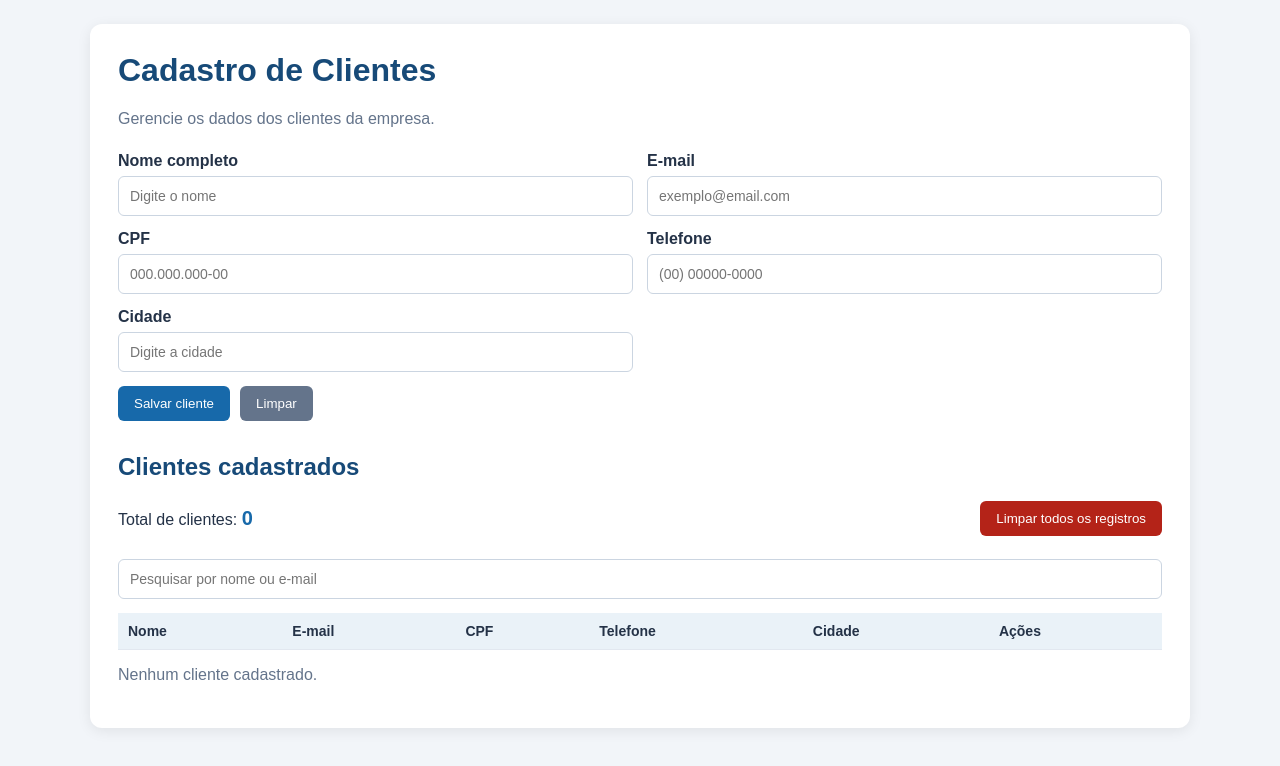
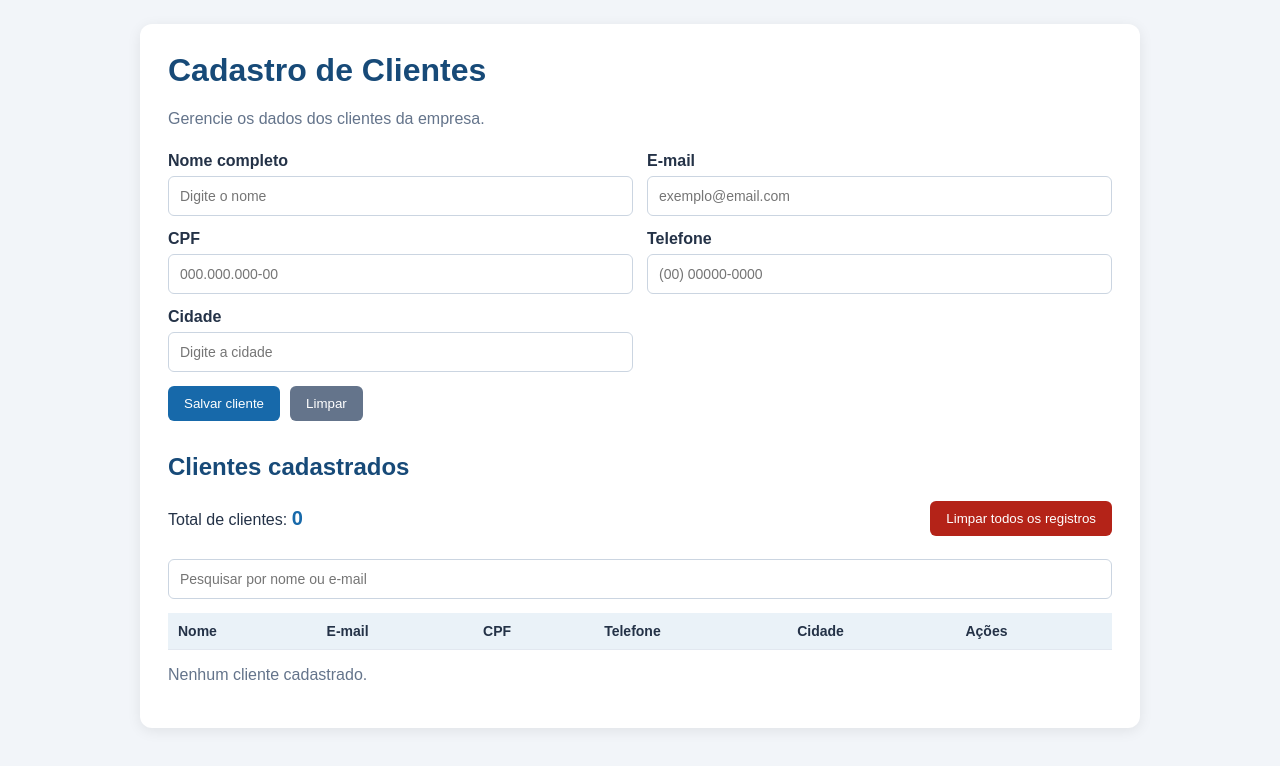
Before and after one commit to arthurkovalskisilva23/Cadastro-de-Clientes-16-11, a plain HTML site: page index.html in a window 1280 px wide. Drawn offline with Linux system fonts and the light colour scheme; a script that the page names is missing.

Commit message:
Style.CSS 2.0

```diff
--- a/Style.CSS
+++ b/Style.CSS
@@ -1,101 +1,203 @@
 * {
+
   box-sizing: border-box;
+
 }
 
+
+
 body {
+
   margin: 0;
+
   padding: 24px;
+
   font-family: Arial, sans-serif;
+
   background: #f2f5f9;
+
   color: #243247;
+
 }
 
+
+
 .container {
-    max-width: 1100px;
+
+  max-width: 1000px;
+
   margin: 0 auto;
+
   padding: 28px;
+
   background: #ffffff;
+
   border-radius: 12px;
+
   box-shadow: 0 3px 14px rgba(0, 0, 0, 0.08);
+
 }
 
+
+
 h1, h2 {
+
   color: #174a78;
+
 }
 
-h1 {
-    margin-top: 0;
+
+
+h1 { margin-top: 0; }
+
+.descricao { color: #64748b; }
+
+
+
+form {
+
+  display: grid;
+
+  grid-template-columns: repeat(2, minmax(0, 1fr));
+
+  gap: 14px;
+
+  margin: 24px 0 32px;
+
 }
 
-.descricao {
-    color: #64748b;
+
+
+.campo {
+
+  display: flex;
+
+  flex-direction: column;
+
+  gap: 6px;
+
 }
 
-form {
-    display: grid;
-    grid-template-columns: repeat(2, minmax(0, 1fr));
-    gap: 14px;
-    margin: 24px 0 32px;
+
+
+label { font-weight: bold; }
+
+
+
+input {
+
+  width: 100%;
+
+  padding: 11px;
+
+  border: 1px solid #cbd5e1;
+
+  border-radius: 6px;
+
+  font-size: 14px;
+
 }
 
-.campo {
-    display: flex;
-    flex-direction: column;
-    gap: 6px;
+
+
+input:focus {
+
+  outline: 2px solid #93c5fd;
+
+  border-color: #2563eb;
+
 }
 
-label {
-    font-weight: bold;
+
+
+.botoes {
+
+  grid-column: 1 / -1;
+
+  display: flex;
+
+  gap: 10px;
+
 }
 
-input {
-    width: 100%;
-    padding: 11px;
-    border: 1px solid #cbd5e1;
+
+
+button {
+
+  padding: 10px 16px;
+
+  border: 0;
+
   border-radius: 6px;
-    font-size: 14px;
+
+  background: #1769aa;
+
+  color: white;
+
+  cursor: pointer;
+
 }
 
-input:focus {
-    outline: 2px solid #93c5fd;
-    border-color: #2563eb;
+
+
+button:hover { opacity: 0.88; }
+
+button.secundario { background: #64748b; }
+
+button.editar { background: #0f766e; margin-right: 5px; }
+
+button.excluir { background: #b42318; }
+
+
+
+.lista { margin-top: 10px; }
+
+.lista input { margin: 8px 0 14px; }
+
+
+
+.tabela-responsiva { overflow-x: auto; }
+
+table {
+
+  width: 100%;
+
+  border-collapse: collapse;
+
+  font-size: 14px;
+
 }
 
-.botoes {
-    grid-column: 1 / -1;
-    display: flex;
-    gap: 10px;
+
+
+th, td {
+
+  padding: 10px;
+
+  border-bottom: 1px solid #e2e8f0;
+
+  text-align: left;
+
 }
 
-button {
-    padding: 10px 16px;
-    border: 0;
-    border-radius: 6px;
-    background: #1769aa;
-    color: white;
-    cursor: pointer;
+
+
+th { background: #eaf2f8; }
+
+#mensagemVazia { color: #64748b; }
+
+
+
+@media (max-width: 650px) {
+
+  body { padding: 10px; }
+
+  .container { padding: 18px; }
+
+  form { grid-template-columns: 1fr; }
+
 }
 
-button:hover {
-    opacity: 0.88;
-}
-
-button.secundario {
-    background: #64748b;
-}
-
-button.editar {
-    background: #0f766e;
-    margin-right: 5px;
-}
-
-button.excluir {
-    background: #b42318;
-}
-
-.lista {
-    margin-top: 10px;
-}
 
 .resumo {
   display: flex;
@@ -109,7 +211,6 @@ button.excluir {
 .resumo p {
   margin: 0;
   font-size: 16px;
-    color: #243247;
 }
 
 #totalClientes {
@@ -117,47 +218,11 @@ button.excluir {
   font-size: 20px;
 }
 
-.lista input {
-    margin: 8px 0 14px;
-}
-
-.tabela-responsiva {
-    overflow-x: auto;
-}
-
-table {
-    width: 100%;
-    border-collapse: collapse;
-    font-size: 14px;
-}
-
-th, td {
-    padding: 10px;
-    border-bottom: 1px solid #e2e8f0;
-    text-align: left;
-}
-
-th {
-    background: #eaf2f8;
-}
-
-#mensagemVazia {
-    color: #64748b;
+button.excluir {
+  background: #b42318;
 }
 
 @media (max-width: 650px) {
-    body {
-        padding: 10px;
-    }
-
-    .container {
-        padding: 18px;
-    }
-
-    form {
-        grid-template-columns: 1fr;
-    }
-
   .resumo {
     align-items: flex-start;
     flex-direction: column;
```
Lines whose indentation alone changed are shown as unchanged.
